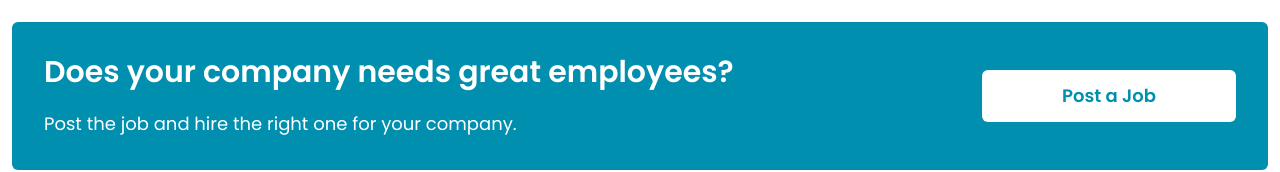
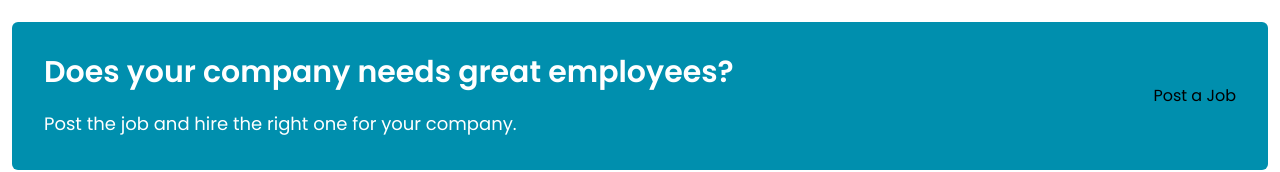
Before and after one commit to Nihal-a/jobsway-user, a React (Create React App) app: page / in a window 1280 px wide. Shown: the part 1223-1395 px from the top of the page. Built offline with nearby package versions, Linux system fonts and the light colour scheme; no server answers.

Commit message:
post job link changed

```diff
--- a/src/components/postJob/PostJob.jsx
+++ b/src/components/postJob/PostJob.jsx
@@ -9,7 +9,7 @@ function PostJob() {
                 <h4 className="text-2xl font-semibold text-white md:text-3xl">Does your company needs great employees?</h4>
                 <p className="text-md md:text-lg text-white mt-5 ">Post the job and hire the right one for your company.</p>
             </div>
-            <a href="https://company.jobsway.online/" target={'_blank'} className="text-primary bg-white py-3 px-20 rounded-md text-lg font-semibold">Post a Job</a>
+            <a href="https://company.jobsway.online/" target={'_blank'} className="">Post a Job</a>
         </div>
        </div>
     )
```
